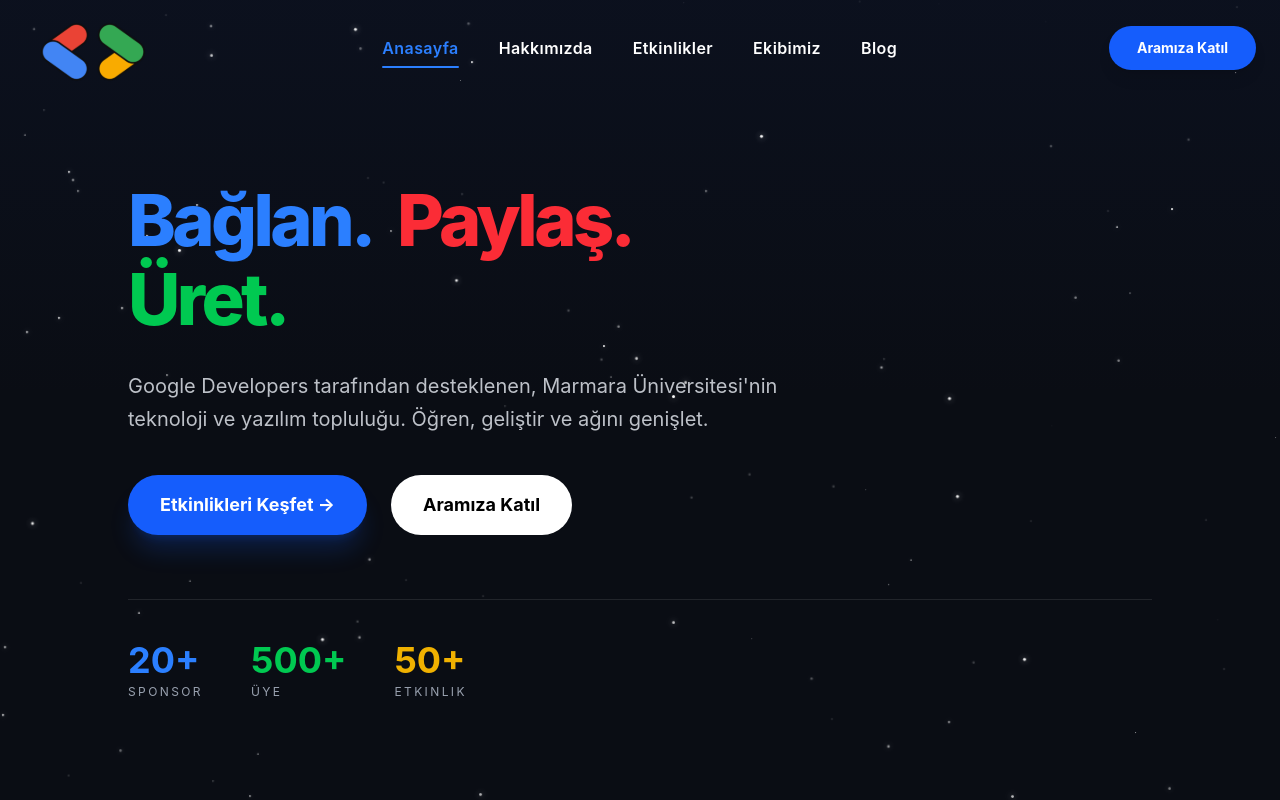
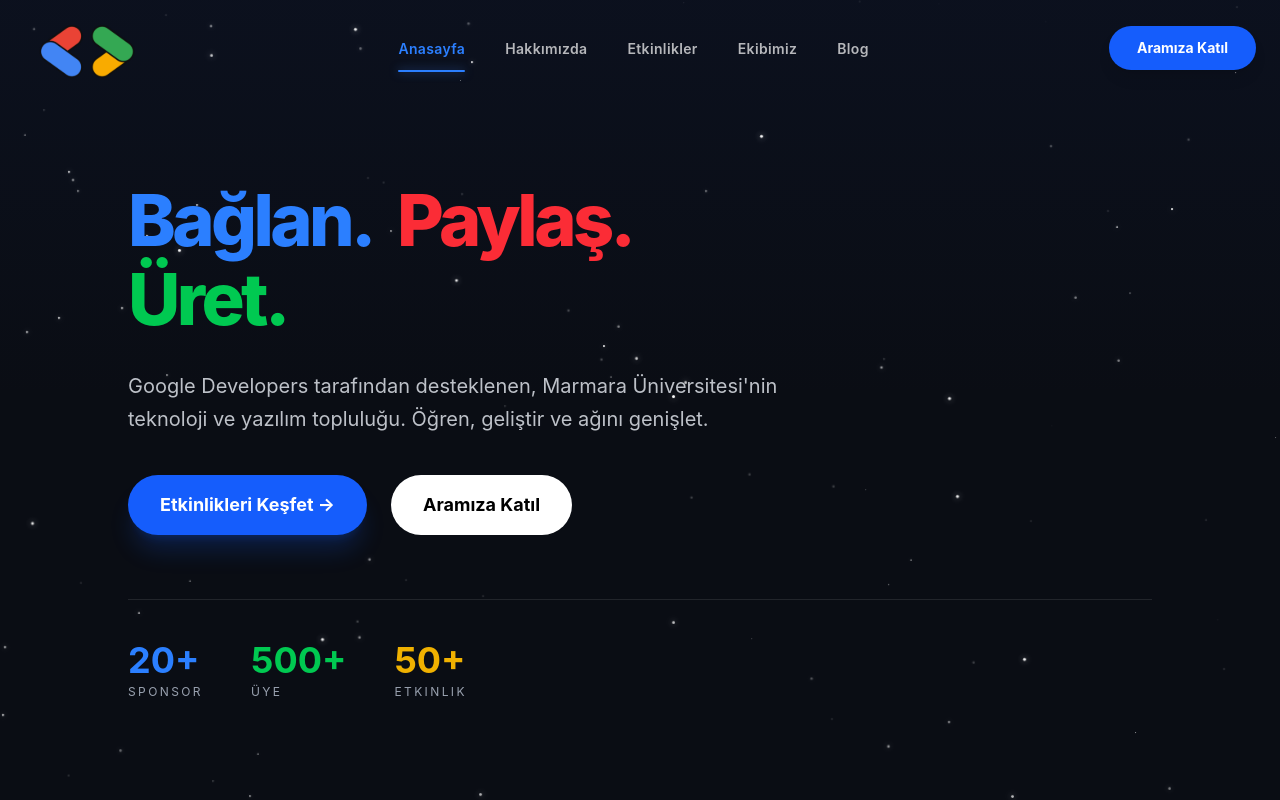
Before and after one commit to GDGonCampusMarmara/official-website, a React (Vite) app: page / in a window 1280 px wide. Shown: the top 800 px of the page. Built offline with nearby package versions, Linux system fonts and the light colour scheme.

Commit message:
feat(header): implement dynamic scroll tracking and active link styling

```diff
--- a/src/components/header.jsx
+++ b/src/components/header.jsx
@@ -2,76 +2,111 @@ import { useState, useEffect } from "react";
 
 const Header = () => {
   const [isScrolled, setIsScrolled] = useState(false);
+  const [activeSection, setActiveSection] = useState("hero");
+
+  const menuItems = [
+    { name: "Anasayfa", href: "#hero", id: "hero" },
+    { name: "Hakkımızda", href: "#about", id: "about" },
+    { name: "Etkinlikler", href: "#events", id: "events" },
+    { name: "Ekibimiz", href: "#team", id: "team" },
+    { name: "Blog", href: "#blog", id: "blog" },
+  ];
 
   useEffect(() => {
-    const handleScroll = () => {
-      if (window.scrollY > 50) {
-        setIsScrolled(true);
-      } else {
-        setIsScrolled(false);
-      }
+    const handleScrollBg = () => {
+      setIsScrolled(window.scrollY > 50);
     };
 
-    window.addEventListener("scroll", handleScroll);
-    return () => window.removeEventListener("scroll", handleScroll);
-  }, []);
+    const observerOptions = {
+      root: null,
+      threshold: 0.6,
+    };
 
-  const menuItems = [
-    { name: "Anasayfa", href: "#hero" },
-    { name: "Hakkımızda", href: "#about" },
-    { name: "Etkinlikler", href: "#events" },
-    { name: "Ekibimiz", href: "#team" },
-    { name: "Blog", href: "#blog" },
-  ];
+    const observerCallback = (entries) => {
+      entries.forEach((entry) => {
+        if (entry.isIntersecting) {
+          setActiveSection(entry.target.id);
+        }
+      });
+    };
+
+    const observer = new IntersectionObserver(
+      observerCallback,
+      observerOptions,
+    );
+
+    menuItems.forEach((item) => {
+      const element = document.getElementById(item.id);
+      if (element) observer.observe(element);
+    });
+
+    window.addEventListener("scroll", handleScrollBg);
+
+    return () => {
+      window.removeEventListener("scroll", handleScrollBg);
+      observer.disconnect();
+    };
+  });
+
+  const handleClick = (id) => {
+    setActiveSection(id);
+  };
 
   return (
     <header
-      className={`fixed top-0 left-0 w-full z-50 transition-all duration-300 ${
+      className={`fixed top-0 left-0 w-full z-50 transition-all duration-500 ${
         isScrolled
-          ? "bg-[#0a0d14]/80 backdrop-blur-md border-b border-white/10 h-20"
+          ? "bg-[#0a0d14]/90 backdrop-blur-md border-b border-white/5 h-20"
           : "bg-transparent h-24"
       }`}
     >
       <div className="container mx-auto px-6 h-full flex items-center justify-between">
         <a
-          href="/"
+          href="#hero"
+          onClick={() => handleClick("hero")}
           className="flex items-center gap-2"
-          title="GDG Official Website"
         >
           <img
             src="/logo.svg"
             alt="GDG Logo"
             className={`transition-all duration-300 object-contain ${
-              isScrolled ? "h-16" : "h-24"
+              isScrolled ? "h-16" : "h-22"
             }`}
           />
         </a>
 
         <nav className="hidden md:block">
           <ul className="flex gap-10">
-            {menuItems.map((item, index) => (
-              <li key={item.name} className="relative group">
+            {menuItems.map((item) => {
+              const isActive = activeSection === item.id;
+
+              return (
+                <li key={item.id} className="relative py-2">
                   <a
                     href={item.href}
-                  className={`text-m font-semibold tracking-wide transition-colors duration-200 hover:text-blue-400 ${
-                    index === 0 ? "text-blue-500" : "text-white"
+                    onClick={() => handleClick(item.id)}
+                    className={`text-sm font-semibold tracking-wide transition-all duration-300 ${
+                      isActive
+                        ? "text-blue-500"
+                        : "text-white/70 hover:text-blue-400"
                     }`}
                   >
                     {item.name}
                   </a>
 
-                {index === 0 && (
-                  <div className="absolute -bottom-2 left-0 w-full h-[2px] bg-blue-500 rounded-full"></div>
+                  {isActive && (
+                    <div className="absolute -bottom-1 left-0 w-full h-[2px] bg-blue-500 rounded-full shadow-[0_0_10px_rgba(59,130,246,0.6)]"></div>
                   )}
                 </li>
-            ))}
+              );
+            })}
           </ul>
         </nav>
 
         <div>
           <a
             href="#join"
-            className="bg-blue-600 hover:bg-blue-700 text-white px-7 py-3 rounded-full text-sm font-bold transition-all shadow-lg hover:shadow-blue-500/40 active:scale-95 inline-block"
+            className="bg-blue-600 hover:bg-blue-700 text-white px-7 py-3 rounded-full text-sm font-bold transition-all shadow-lg active:scale-95 inline-block"
           >
             Aramıza Katıl
           </a>
--- a/src/sections/about.jsx
+++ b/src/sections/about.jsx
@@ -39,7 +39,7 @@ const About = () => {
           {/* Sol Taraf: Metin İçeriği */}
           <div className="flex flex-col gap-6 text-left">
             <h2 className="text-blue-500 font-bold tracking-widest uppercase text-sm">
-              Biz Kimiz?
+              Hakkımızda
             </h2>
             <h3 className="text-4xl md:text-5xl font-extrabold text-white leading-tight">
               Geleceğin Teknolojilerini <br />
```
Lines whose indentation alone changed are shown as unchanged.
